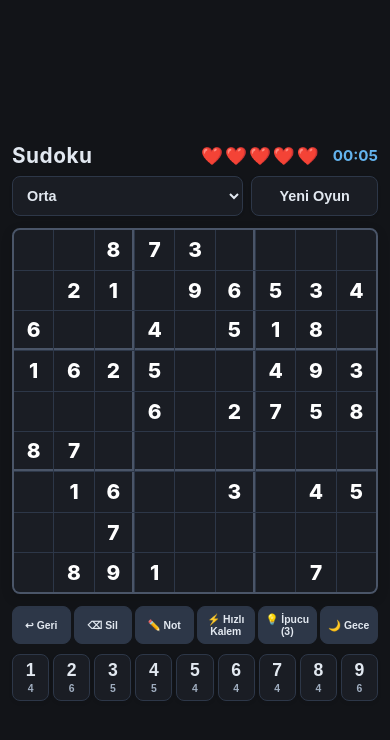
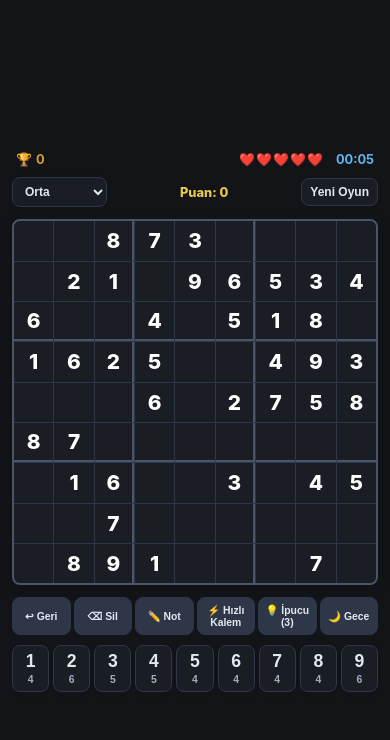
Before and after one commit to Daifagy/Sudoku, a plain HTML site: page index.html in a window 390 px wide. Drawn offline with nearby package versions, Linux system fonts and the light colour scheme.

Commit message:
Redesign header layout with High Score trophy icon and compact difficulty bar
Redesign header layout with High Score trophy icon and compact difficulty bar

```diff
--- a/index.html
+++ b/index.html
@@ -5,10 +5,8 @@
     <meta name="viewport" content="width=device-width, initial-scale=1.0, user-scalable=no">
     <title>Sudoku</title>
     <link rel="manifest" href="manifest.json">
-    <!-- Konfeti ve Havai Fişek Kütüphanesi -->
     <script src="https://cdn.jsdelivr.net/npm/canvas-confetti@1.6.0/dist/confetti.browser.min.js"></script>
     <style>
-        /* --- TEMA DEĞİŞKENLERİ --- */
         [data-theme="dark"] {
             --bg-color: #121418;
             --card-bg: #1a1d24;
@@ -32,7 +30,7 @@
             --primary-color: #63b3ed;
             --given-color: #ffffff;
             --note-color: #a0aec0;
-            --note-highlight-bg: #3182ce; /* Hızlı kalem vurgulu not arka planı */
+            --note-highlight-bg: #3182ce;
             --note-highlight-text: #ffffff;
 
             --btn-bg: #2d3748;
@@ -103,59 +101,89 @@
             align-items: center;
         }
 
+        /* --- ÜST STAT BAR (Tüm Zamanlar, Canlar, Süre) --- */
         header {
             width: 100%;
             display: flex;
             justify-content: space-between;
             align-items: center;
-            margin-bottom: 8px;
+            margin-bottom: 10px;
+            padding: 0 4px;
         }
 
-        h1 {
-            margin: 0;
-            font-size: 1.3rem;
-            letter-spacing: 0.5px;
+        .high-score-display {
+            font-size: 0.9rem;
+            font-weight: bold;
+            color: #d69e2e;
+            display: flex;
+            align-items: center;
+            gap: 4px;
         }
 
-        .stats-bar {
+        .header-right {
             display: flex;
             align-items: center;
             gap: 12px;
             font-weight: bold;
-            font-size: 0.95rem;
         }
 
         .lives-display {
             color: #e53e3e;
-            letter-spacing: 2px;
-            font-size: 1.1rem;
+            letter-spacing: 1px;
+            font-size: 0.95rem;
         }
 
         .timer-display {
             color: var(--primary-color);
+            font-size: 0.95rem;
         }
 
+        /* --- ORTA KONTROL BARI (Dar Zorluk, Puan, Yeni Oyun) --- */
         .controls-top {
             width: 100%;
             display: flex;
+            align-items: center;
+            justify-content: space-between;
             gap: 8px;
             margin-bottom: 12px;
         }
 
-        select, button.top-btn {
-            padding: 10px;
+        /* Zorluk Listesi: Sadece metin kadar genişlikte */
+        select {
+            width: auto;
+            min-width: 95px;
+            padding: 8px 10px;
             border-radius: 8px;
             border: 1px solid var(--border-color);
             background: var(--card-bg);
             color: var(--text-color);
             font-weight: bold;
             cursor: pointer;
-            font-size: 0.9rem;
+            font-size: 0.85rem;
             box-shadow: 0 1px 3px rgba(0,0,0,0.1);
         }
 
-        select { flex: 2; }
-        button.top-btn { flex: 1; }
+        /* Ortadaki Canlı Puan Göstergesi */
+        .score-display {
+            font-size: 0.95rem;
+            font-weight: 800;
+            color: #ecc94b;
+            text-align: center;
+            flex: 1;
+        }
+
+        button.top-btn {
+            padding: 8px 12px;
+            border-radius: 8px;
+            border: 1px solid var(--border-color);
+            background: var(--card-bg);
+            color: var(--text-color);
+            font-weight: bold;
+            cursor: pointer;
+            font-size: 0.85rem;
+            box-shadow: 0 1px 3px rgba(0,0,0,0.1);
+            white-space: nowrap;
+        }
 
         button:active { transform: scale(0.96); }
 
@@ -250,7 +278,6 @@
             z-index: 10;
         }
 
-        /* Not Izgarası ve Vurgulu Not Görseli */
         .notes-grid {
             display: grid;
             grid-template-columns: repeat(3, 1fr);
@@ -273,14 +300,12 @@
             transition: all 0.15s ease;
         }
 
-        /* Görsellerdeki Seçili Sayının Minik Not Vurgusu */
         .note-num.highlighted-note {
             background-color: var(--note-highlight-bg);
             color: var(--note-highlight-text);
             font-weight: bold;
         }
 
-        /* 6 Butonlu Yeni Aksiyon Barı */
         .action-bar {
             width: 100%;
             display: grid;
@@ -369,20 +394,26 @@
             .num-btn .num-main { font-size: 1.1rem; }
             .num-btn .num-count { font-size: 0.65rem; }
             .action-bar button { font-size: 0.65rem; padding: 6px 0; }
+            select, button.top-btn { font-size: 0.75rem; padding: 6px 8px; }
+            .high-score-display, .score-display, .timer-display, .lives-display { font-size: 0.8rem; }
         }
     </style>
 </head>
 <body data-theme="dark">
 
 <div class="container">
+    <!-- ÜST STAT BARI -->
     <header>
-        <h1>Sudoku</h1>
-        <div class="stats-bar">
+        <div class="high-score-display">
+            🏆 <span id="high-score">0</span>
+        </div>
+        <div class="header-right">
             <span id="lives" class="lives-display">❤️❤️❤️❤️❤️</span>
             <span id="timer" class="timer-display">00:00</span>
         </div>
     </header>
 
+    <!-- ORTA KONTROL BARI -->
     <div class="controls-top">
         <select id="difficulty">
             <option value="easy">Kolay</option>
@@ -392,6 +423,9 @@
             <option value="master">Usta</option>
             <option value="extreme">Ekstrem</option>
         </select>
+
+        <span id="score" class="score-display">Puan: 0</span>
+
         <button id="new-game-btn" class="top-btn">Yeni Oyun</button>
     </div>
 
@@ -403,7 +437,6 @@
         </div>
     </div>
 
-    <!-- HIZLI KALEM EKLENMİŞ 6 BUTONLU AKSİYON BAR -->
     <div class="action-bar">
         <button id="undo-btn">↩ Geri</button>
         <button id="erase-btn">⌫ Sil</button>
@@ -432,6 +465,8 @@ class SudokuGame {
         this.boardElement = document.getElementById('board');
         this.timerElement = document.getElementById('timer');
         this.livesElement = document.getElementById('lives');
+        this.scoreElement = document.getElementById('score');
+        this.highScoreElement = document.getElementById('high-score');
         this.gameOverOverlay = document.getElementById('game-over');
         this.difficultySelect = document.getElementById('difficulty');
         this.noteBtn = document.getElementById('note-mode-btn');
@@ -449,9 +484,11 @@ class SudokuGame {
 
         this.selectedCell = null;
         this.isNoteMode = false;
-        this.isAutoNoteMode = false; // Hızlı Kalem Modu
+        this.isAutoNoteMode = false;
         this.lives = 5;
         this.hintsRemaining = 3;
+        this.score = 0;
+        this.highScore = parseInt(localStorage.getItem('sudoku_high_score')) || 0;
         this.isGameOver = false;
 
         this.timer = null;
@@ -462,6 +499,7 @@ class SudokuGame {
 
     init() {
         this.setupEventListeners();
+        this.updateHighScoreDisplay();
         this.startNewGame();
     }
 
@@ -481,7 +519,6 @@ class SudokuGame {
             this.noteBtn.classList.toggle('active', this.isNoteMode);
         });
 
-        // Hızlı Kalem Buton Dinleyicisi
         this.autoNoteBtn.addEventListener('click', () => this.toggleAutoNotes());
 
         this.themeBtn.addEventListener('click', () => {
@@ -509,6 +546,7 @@ class SudokuGame {
         this.hintCells.clear();
         this.lives = 5;
         this.hintsRemaining = 3;
+        this.score = 0;
         this.isGameOver = false;
         this.isAutoNoteMode = false;
         this.autoNoteBtn.classList.remove('active');
@@ -516,6 +554,7 @@ class SudokuGame {
 
         this.updateLivesDisplay();
         this.updateHintDisplay();
+        this.updateScoreDisplay();
 
         this.generateSudoku();
         this.checkInitialCompletedBoxes();
@@ -531,6 +570,30 @@ class SudokuGame {
     updateHintDisplay() {
         this.hintBtn.textContent = `💡 İpucu (${this.hintsRemaining})`;
         this.hintBtn.disabled = this.hintsRemaining <= 0;
+    }
+
+    updateScoreDisplay() {
+        this.scoreElement.textContent = `Puan: ${this.score}`;
+        if (this.score > this.highScore) {
+            this.highScore = this.score;
+            localStorage.setItem('sudoku_high_score', this.highScore);
+            this.updateHighScoreDisplay();
+        }
+    }
+
+    updateHighScoreDisplay() {
+        this.highScoreElement.textContent = this.highScore.toLocaleString('tr-TR');
+    }
+
+    addScore(points) {
+        this.score += points;
+        if (this.score < 0) this.score = 0;
+        this.updateScoreDisplay();
+    }
+
+    getDifficultyMultiplier() {
+        const map = { 'easy': 50, 'medium': 60, 'hard': 75, 'expert': 100, 'master': 125, 'extreme': 150 };
+        return map[this.difficultySelect.value] || 60;
     }
 
     generateSudoku() {
@@ -584,7 +647,6 @@ class SudokuGame {
         return true;
     }
 
-    // --- HIZLI KALEM (OTOMATİK ADAY NOTLARI) MANTIĞI ---
     toggleAutoNotes() {
         this.isAutoNoteMode = !this.isAutoNoteMode;
         this.autoNoteBtn.classList.toggle('active', this.isAutoNoteMode);
@@ -592,7 +654,6 @@ class SudokuGame {
         if (this.isAutoNoteMode) {
             this.calculateAllAutoNotes();
         } else {
-            // Hızlı Kalem kapatılırsa tüm notları temizle
             this.notesBoard = Array(9).fill(0).map(() => Array(9).fill(0).map(() => new Set()));
         }
 
@@ -620,7 +681,8 @@ class SudokuGame {
             currentBoard: this.currentBoard.map(row => [...row]),
             notesBoard: this.notesBoard.map(row => row.map(set => new Set(set))),
             completedBoxes: new Set(this.completedBoxes),
-            hintCells: new Set(this.hintCells)
+            hintCells: new Set(this.hintCells),
+            score: this.score
         });
         if(this.history.length > 50) this.history.shift();
     }
@@ -632,7 +694,9 @@ class SudokuGame {
         this.notesBoard = lastState.notesBoard;
         this.completedBoxes = lastState.completedBoxes;
         this.hintCells = lastState.hintCells;
+        this.score = lastState.score;
 
+        this.updateScoreDisplay();
         this.renderBoard();
         if (this.selectedCell) this.selectCell(this.selectedCell.row, this.selectedCell.col);
         this.checkErrors();
@@ -677,6 +741,7 @@ class SudokuGame {
 
         this.hintCells.add(`${targetRow}-${targetCol}`);
         this.hintsRemaining--;
+        this.addScore(-150);
         this.updateHintDisplay();
 
         if (this.isAutoNoteMode) this.calculateAllAutoNotes();
@@ -690,8 +755,10 @@ class SudokuGame {
 
         if (this.checkWin()) {
             this.stopTimer();
+            const timeBonus = Math.max(0, 1000 - this.secondsElapsed * 2);
+            this.addScore(timeBonus);
             this.triggerGrandFireworks();
-            setTimeout(() => alert(`🎉 TEBRİKLER! Bulmacayı ${this.formatTime(this.secondsElapsed)} sürede tamamladınız!`), 800);
+            setTimeout(() => alert(`🎉 TEBRİKLER! Toplam Puanınız: ${this.score}\nSüre: ${this.formatTime(this.secondsElapsed)}`), 800);
         }
     }
 
@@ -718,6 +785,7 @@ class SudokuGame {
 
                 if (val !== this.solution[row][col]) {
                     this.lives--;
+                    this.addScore(-100);
                     this.updateLivesDisplay();
 
                     if (this.lives === 0) {
@@ -727,6 +795,8 @@ class SudokuGame {
                         this.gameOverOverlay.style.display = 'flex';
                         return;
                     }
+                } else {
+                    this.addScore(this.getDifficultyMultiplier());
                 }
             }
         }
@@ -743,8 +813,10 @@ class SudokuGame {
 
             if (this.checkWin()) {
                 this.stopTimer();
+                const timeBonus = Math.max(0, 1000 - this.secondsElapsed * 2);
+                this.addScore(timeBonus);
                 this.triggerGrandFireworks();
-                setTimeout(() => alert(`🎉 TEBRİKLER! Bulmacayı ${this.formatTime(this.secondsElapsed)} sürede tamamladınız!`), 800);
+                setTimeout(() => alert(`🎉 TEBRİKLER! Toplam Puanınız: ${this.score}\nSüre: ${this.formatTime(this.secondsElapsed)}`), 800);
             }
         }
     }
@@ -885,7 +957,6 @@ class SudokuGame {
                             noteNum.classList.add('note-num');
                             if(notes.has(i)) {
                                 noteNum.textContent = i;
-                                // SEÇİLİ SAYI VARSA MİNİK NOTLARI MAVİ KUTU EFEKTİ İLE VURGULA
                                 if (selectedVal !== 0 && i === selectedVal) {
                                     noteNum.classList.add('highlighted-note');
                                 }
@@ -905,12 +976,10 @@ class SudokuGame {
         if (this.isGameOver) return;
         this.selectedCell = { row: r, col: c };
 
-    // 1. Önce tahtayı ve notlardaki mavi kutucuk vurgularını yeniden çiz
         this.renderBoard();
 
         const selectedVal = this.currentBoard[r][c];
 
-    // 2. Ardından seçili hücreyi, satır/sütununu ve aynı rakamları vurgula
         document.querySelectorAll('.cell').forEach(cell => {
             const cellR = parseInt(cell.dataset.row);
             const cellC = parseInt(cell.dataset.col);
@@ -967,7 +1036,6 @@ class SudokuGame {
     }
 }
 
-// Service Worker Kaydı
 if ('serviceWorker' in navigator) {
     window.addEventListener('load', () => {
         navigator.serviceWorker.register('./sw.js');
```
Lines whose indentation alone changed are shown as unchanged.
